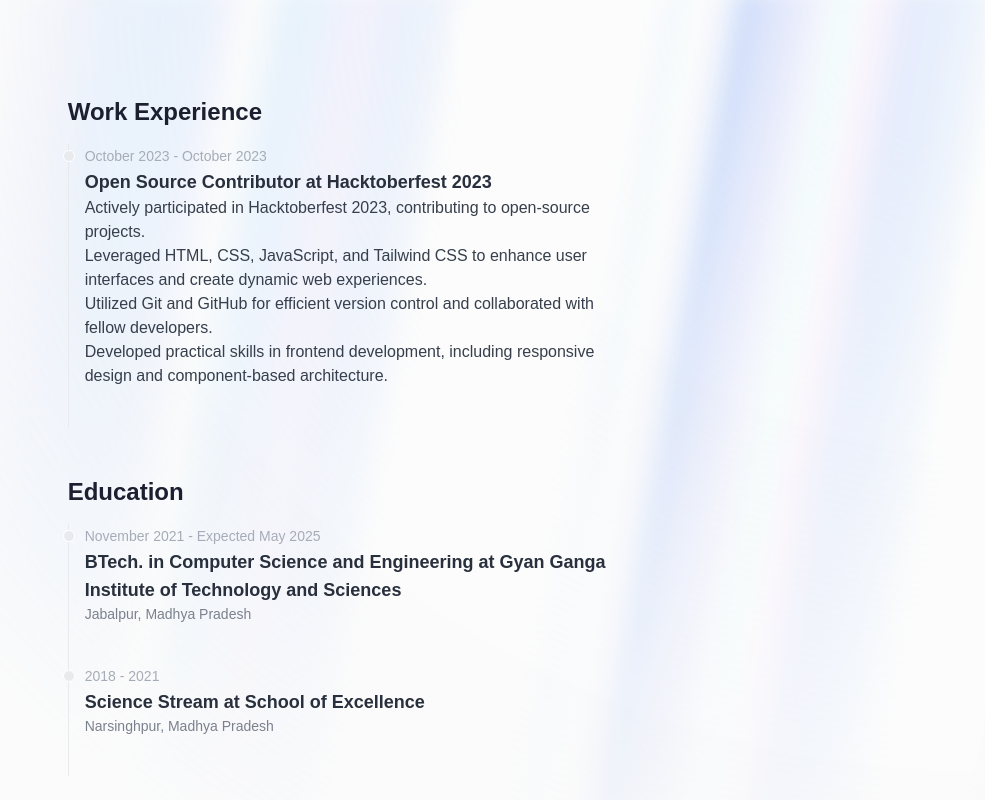
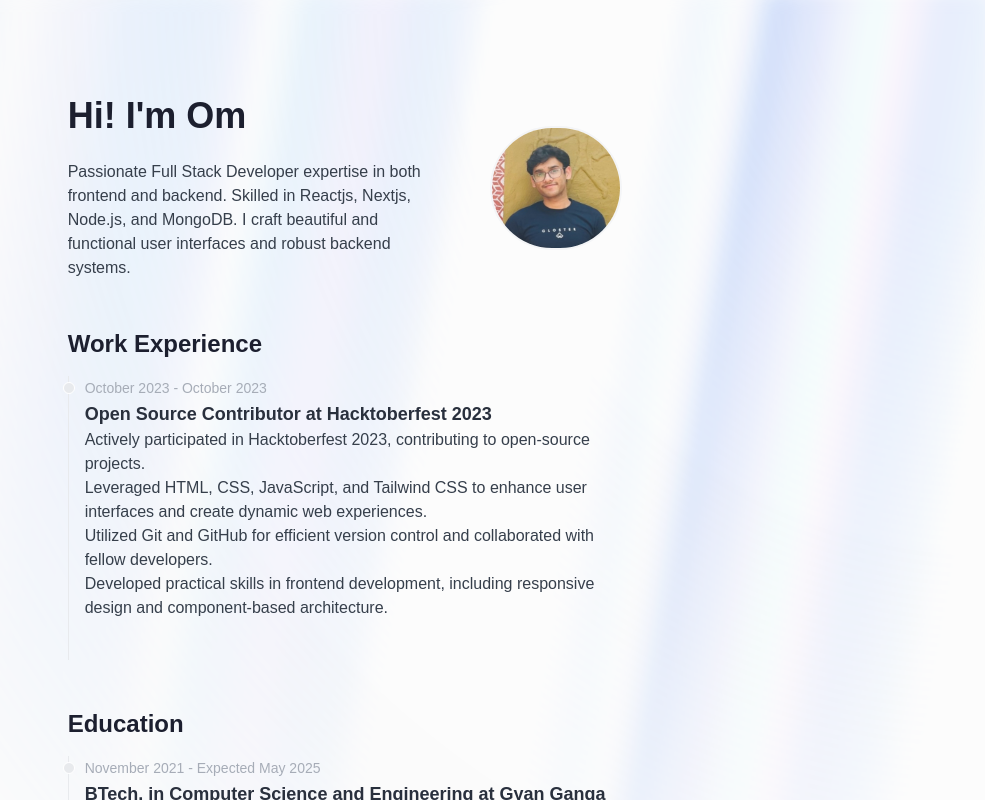
Before and after one commit to om453/personal-portfolio, a Next.js app: page / in a window 1280 px wide. Shown: the top 800 px of the page, without its empty margins (295-1280 px from the left). Built offline with nearby package versions, Linux system fonts and the light colour scheme.

Commit message:
added intro comp again for fixes

```diff
--- a/app/page.tsx
+++ b/app/page.tsx
@@ -2,11 +2,12 @@ import WorkExperience from '@/components/WorkExperience';
 
 import Education from '@/components/Education';
 import Skills from '@/components/Skills';
+import Intro from '@/components/Intro';
 export default function Home() {
   return (
       <main className="flex min-h-screen flex-col md:gap-12 gap-8 md:p-24 p-10 relative overflow-hidden lg:w-7/12 sm:w-full mx-auto">
         <div className="fixed inset-0 pointer-events-none light-mode-fade-bottom dark:fade-bottom z-10 bg-white/10 dark:bg-black/10" />
-
+        <Intro />
         <WorkExperience />
         <Education />
         <Skills />
```
